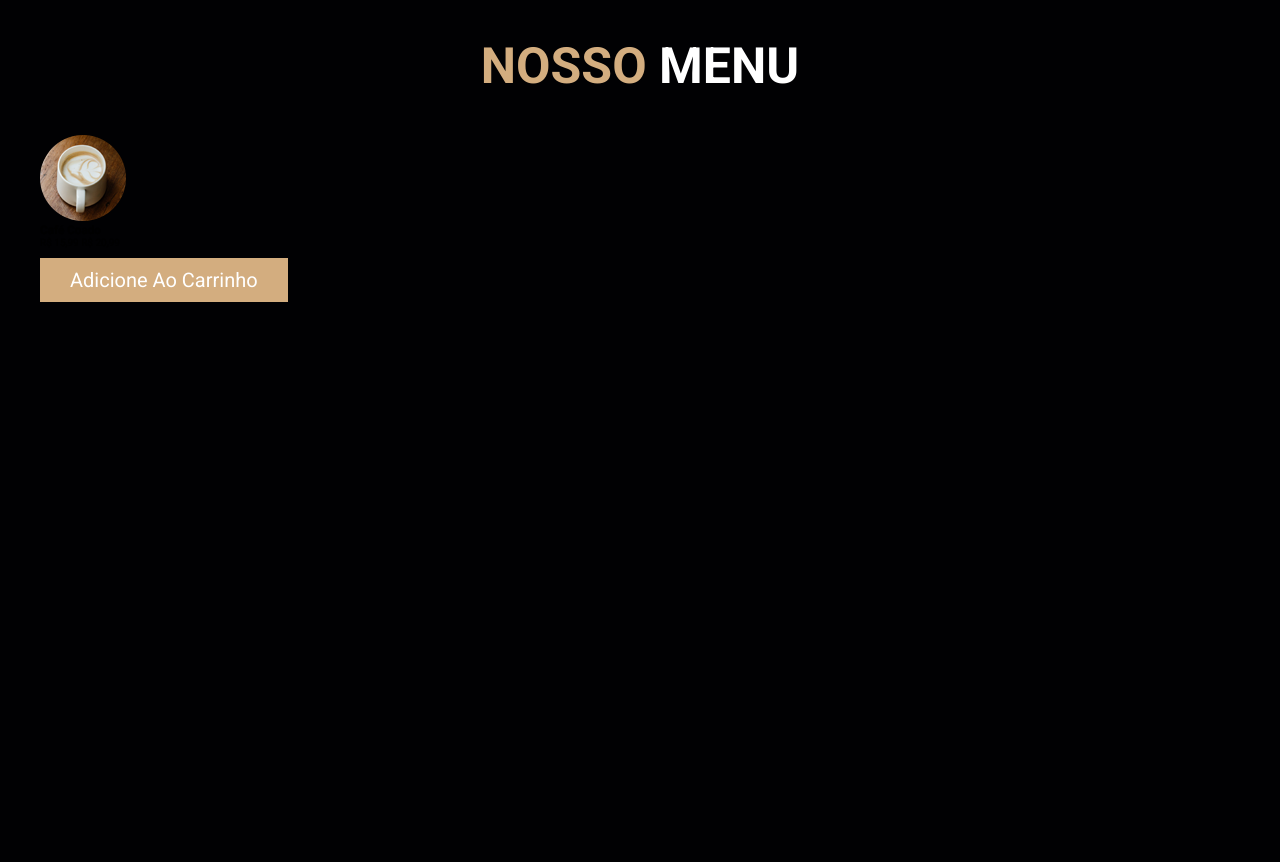
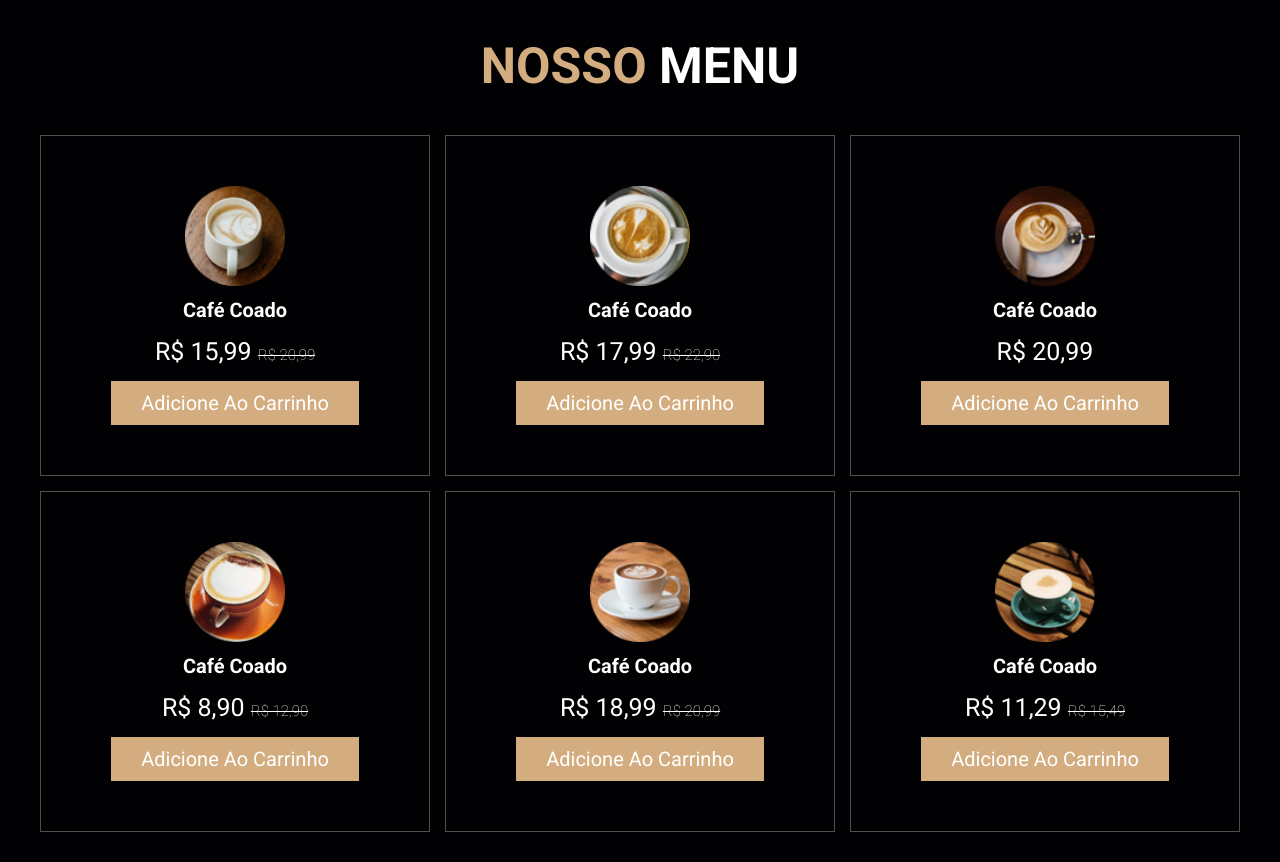
Before and after one commit to Darkghostly/Cafeteria, a plain HTML site: page index.html in a window 1280 px wide. Shown: the part 1540-2402 px from the top of the page. Before the commit the page ends 1872 px from the top, so only its background shows below. Drawn offline with Linux system fonts and the light colour scheme.

Commit message:
feat(menu): Implement menu section with product list

```diff
--- a/index.html
+++ b/index.html
@@ -88,9 +88,34 @@
 <section class="menu" id="menu">
   <h2 class="title">Nosso <span>Menu</span></h2>
   <div class="box-container">
-    <div><img src="./img/menu-1.png" alt="item-1">
+    <div class="box"><img src="./img/menu-1.png" alt="item-1">
       <h3>Café coado</h3>
       <div class="price">R$ 15,99 <span>R$ 20,99</span></div>
+      <a href="#" class="btn">Adicione ao Carrinho</a>
+    </div>
+    <div class="box"><img src="./img/menu-2.png" alt="item-2">
+      <h3>Café coado</h3>
+      <div class="price">R$ 17,99 <span>R$ 22,90</span></div>
+      <a href="#" class="btn">Adicione ao Carrinho</a>
+    </div>
+    <div class="box"><img src="./img/menu-3.png" alt="item-3">
+      <h3>Café coado</h3>
+      <div class="price">R$ 20,99</div>
+      <a href="#" class="btn">Adicione ao Carrinho</a>
+    </div>
+    <div class="box"><img src="./img/menu-4.png" alt="item-4">
+      <h3>Café coado</h3>
+      <div class="price">R$ 8,90 <span>R$ 12,90</span></div>
+      <a href="#" class="btn">Adicione ao Carrinho</a>
+    </div>
+    <div class="box"><img src="./img/menu-5.png" alt="item-5">
+      <h3>Café coado</h3>
+      <div class="price">R$ 18,99 <span>R$ 20,99</span></div>
+      <a href="#" class="btn">Adicione ao Carrinho</a>
+    </div>
+    <div class="box"><img src="./img/menu-6.png" alt="item-6">
+      <h3>Café coado</h3>
+      <div class="price">R$ 11,29 <span>R$ 15,49</span></div>
       <a href="#" class="btn">Adicione ao Carrinho</a>
     </div>
   </div>
--- a/style.css
+++ b/style.css
@@ -147,3 +147,37 @@ section {
     padding: 1rem 0;
     line-height: 1.8;
 }
+
+.menu .box-container {
+    display: grid;
+    grid-template-columns: repeat(auto-fit, minmax(30rem, 1fr));
+    gap: 1.5rem;
+}
+
+.menu .box-container .box {
+    text-align: center;
+    border: var(--border);
+    padding: 5rem;
+}
+
+.menu .box-container .box img {
+    height: 10rem;
+}
+
+.menu .box-container .box h3 {
+    color: #ffffff;
+    font-size: 2rem;
+    padding: 1rem 0;
+}
+
+.menu .box-container .box .price {
+    color: #ffffff;
+    font-size: 2.5rem;
+    padding: 0.5rem 0;
+}
+
+.menu .box-container .box .price span {
+    font-size: 1.5rem;
+    text-decoration: line-through;
+    font-weight: 100;
+}
```
